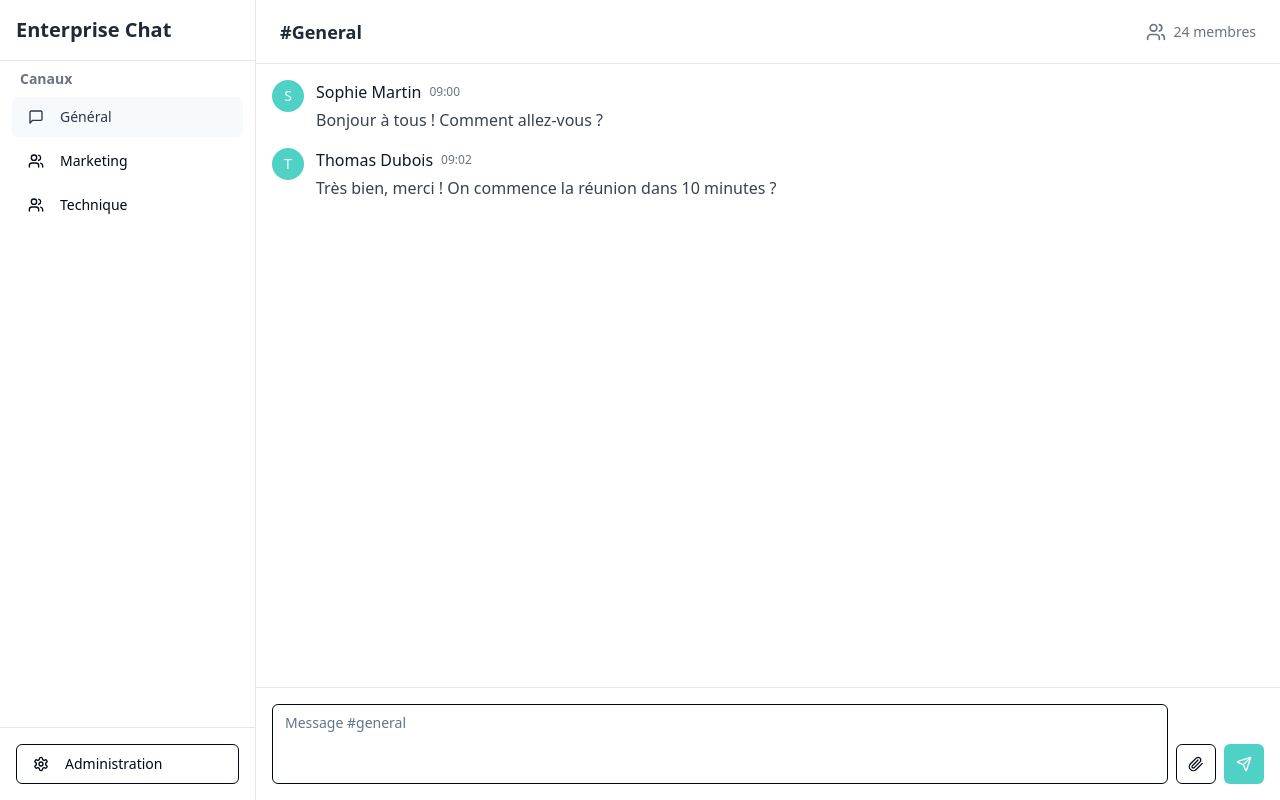
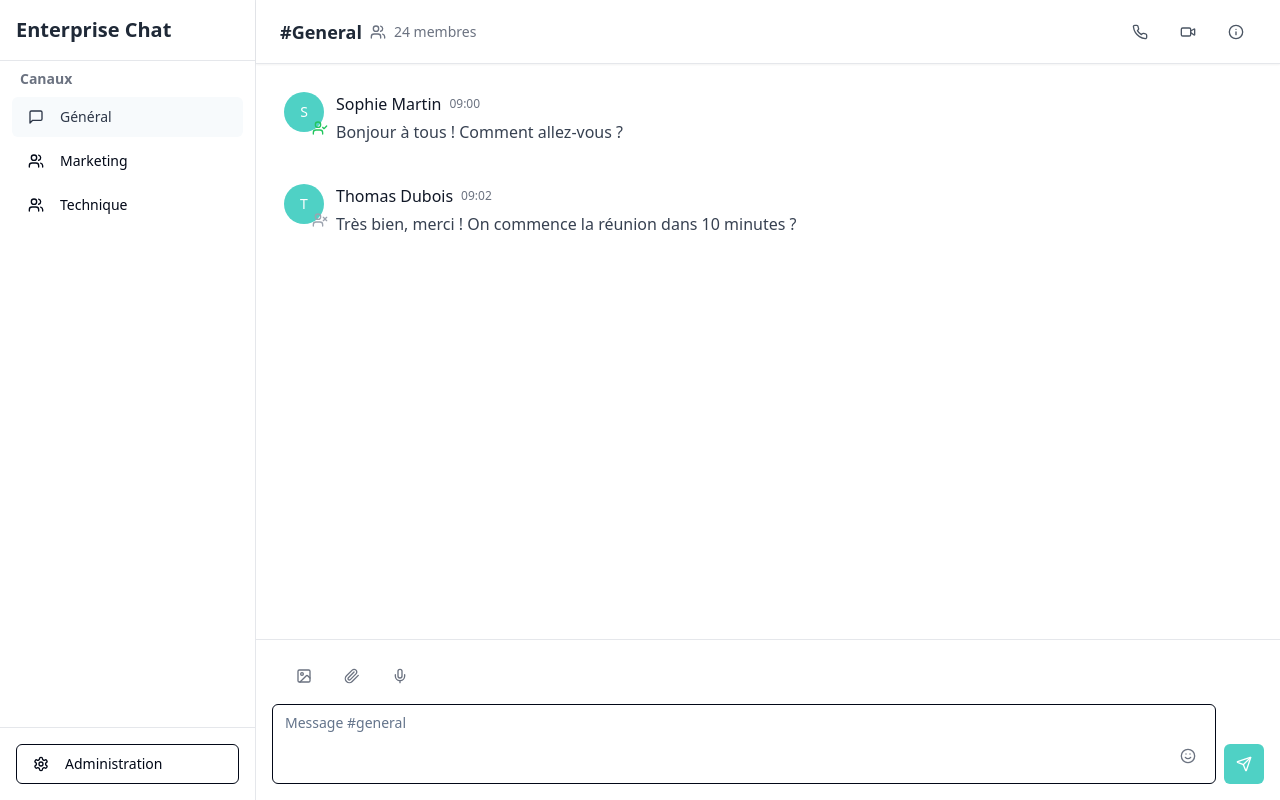
Before and after one commit to Dani1428/teamtalk-chat-email, a React (Vite) app: page / in a window 1280 px wide. Built offline with nearby package versions, Linux system fonts and the light colour scheme.

Commit message:
Enhance chat interface design
Revamp the chat interface to improve user experience by adding features to display online and offline users. Implement additional necessary functionalities to enhance overall usability.
[skip gpt_engineer]

```diff
--- a/src/components/chat/ChatHeader.tsx
+++ b/src/components/chat/ChatHeader.tsx
@@ -1,4 +1,5 @@
-import { Users } from "lucide-react";
+import { Users, Phone, Video, Info } from "lucide-react";
+import { Button } from "@/components/ui/button";
 
 interface ChatHeaderProps {
   channel: string;
@@ -6,15 +7,26 @@ interface ChatHeaderProps {
 
 const ChatHeader = ({ channel }: ChatHeaderProps) => {
   return (
-    <div className="h-16 px-6 border-b border-gray-200 flex items-center justify-between bg-white">
+    <div className="h-16 px-6 border-b border-gray-200 flex items-center justify-between bg-white shadow-sm">
       <div className="flex items-center space-x-2">
         <h2 className="text-lg font-semibold text-gray-800 capitalize">
           #{channel}
         </h2>
+        <div className="flex items-center space-x-2 text-sm text-gray-500">
+          <Users className="w-4 h-4" />
+          <span>24 membres</span>
+        </div>
       </div>
       <div className="flex items-center space-x-2">
-        <Users className="w-5 h-5 text-gray-500" />
-        <span className="text-sm text-gray-500">24 membres</span>
+        <Button variant="ghost" size="icon">
+          <Phone className="w-5 h-5 text-gray-600" />
+        </Button>
+        <Button variant="ghost" size="icon">
+          <Video className="w-5 h-5 text-gray-600" />
+        </Button>
+        <Button variant="ghost" size="icon">
+          <Info className="w-5 h-5 text-gray-600" />
+        </Button>
       </div>
     </div>
   );
--- a/src/components/chat/MessageInput.tsx
+++ b/src/components/chat/MessageInput.tsx
@@ -1,7 +1,7 @@
 import { useState } from "react";
 import { Button } from "@/components/ui/button";
 import { Textarea } from "@/components/ui/textarea";
-import { Paperclip, Send } from "lucide-react";
+import { Paperclip, Send, Smile, Mic, Image } from "lucide-react";
 
 interface MessageInputProps {
   channel: string;
@@ -19,21 +19,43 @@ const MessageInput = ({ channel }: MessageInputProps) => {
   };
 
   return (
-    <form onSubmit={handleSubmit} className="p-4 border-t border-gray-200">
+    <form onSubmit={handleSubmit} className="p-4 border-t border-gray-200 bg-white">
+      <div className="flex flex-col space-y-2">
+        <div className="flex items-center space-x-2 px-3">
+          <Button variant="ghost" size="icon" type="button" className="text-gray-500 hover:text-gray-700">
+            <Image className="w-5 h-5" />
+          </Button>
+          <Button variant="ghost" size="icon" type="button" className="text-gray-500 hover:text-gray-700">
+            <Paperclip className="w-5 h-5" />
+          </Button>
+          <Button variant="ghost" size="icon" type="button" className="text-gray-500 hover:text-gray-700">
+            <Mic className="w-5 h-5" />
+          </Button>
+        </div>
         <div className="flex items-end space-x-2">
-        <div className="flex-1">
+          <div className="flex-1 relative">
             <Textarea
               value={message}
               onChange={(e) => setMessage(e.target.value)}
               placeholder={`Message #${channel}`}
-            className="min-h-[80px] resize-none"
+              className="min-h-[80px] pr-12 resize-none"
+              onKeyDown={(e) => {
+                if (e.key === 'Enter' && !e.shiftKey) {
+                  e.preventDefault();
+                  handleSubmit(e);
+                }
+              }}
             />
+            <Button
+              variant="ghost"
+              size="icon"
+              type="button"
+              className="absolute bottom-2 right-2 text-gray-500 hover:text-gray-700"
+            >
+              <Smile className="w-5 h-5" />
+            </Button>
           </div>
-        <div className="flex space-x-2">
-          <Button variant="outline" size="icon" type="button">
-            <Paperclip className="w-4 h-4" />
-          </Button>
-          <Button type="submit" size="icon">
+          <Button type="submit" size="icon" className="bg-primary hover:bg-primary/90">
             <Send className="w-4 h-4" />
           </Button>
         </div>
--- a/src/components/chat/MessageList.tsx
+++ b/src/components/chat/MessageList.tsx
@@ -1,26 +1,47 @@
 import { ScrollArea } from "@/components/ui/scroll-area";
 import { Avatar } from "@/components/ui/avatar";
+import { UserCheck, UserX } from "lucide-react";
+import type { User } from "@/types/user";
 
 interface MessageListProps {
   channel: string;
 }
 
 const MessageList = ({ channel }: MessageListProps) => {
-  // Exemple de messages (à remplacer par des données réelles)
+  // Exemple de messages avec des utilisateurs et leurs statuts
   const messages = [
     {
       id: 1,
-      user: "Sophie Martin",
+      user: {
+        id: "1",
+        name: "Sophie Martin",
+        status: "online",
+      } as User,
       content: "Bonjour à tous ! Comment allez-vous ?",
       timestamp: "09:00",
     },
     {
       id: 2,
-      user: "Thomas Dubois",
+      user: {
+        id: "2",
+        name: "Thomas Dubois",
+        status: "offline",
+      } as User,
       content: "Très bien, merci ! On commence la réunion dans 10 minutes ?",
       timestamp: "09:02",
     },
   ];
+
+  const getStatusIcon = (status: string) => {
+    switch (status) {
+      case "online":
+        return <UserCheck className="w-4 h-4 text-green-500" />;
+      case "offline":
+        return <UserX className="w-4 h-4 text-gray-400" />;
+      default:
+        return null;
+    }
+  };
 
   return (
     <ScrollArea className="flex-1 p-4">
@@ -28,16 +49,21 @@ const MessageList = ({ channel }: MessageListProps) => {
         {messages.map((message) => (
           <div
             key={message.id}
-            className="flex items-start space-x-3 message-appear"
+            className="flex items-start space-x-3 message-appear hover:bg-gray-50 p-3 rounded-lg transition-colors"
           >
-            <Avatar className="w-8 h-8">
-              <div className="w-full h-full bg-primary text-white flex items-center justify-center text-sm font-medium">
-                {message.user.charAt(0)}
+            <div className="relative">
+              <Avatar className="w-10 h-10">
+                <div className="w-full h-full bg-primary text-white flex items-center justify-center text-sm font-medium">
+                  {message.user.name.charAt(0)}
+                </div>
+              </Avatar>
+              <div className="absolute -bottom-1 -right-1">
+                {getStatusIcon(message.user.status)}
               </div>
-            </Avatar>
-            <div>
+            </div>
+            <div className="flex-1">
               <div className="flex items-center space-x-2">
-                <span className="font-medium text-gray-900">{message.user}</span>
+                <span className="font-medium text-gray-900">{message.user.name}</span>
                 <span className="text-xs text-gray-500">{message.timestamp}</span>
               </div>
               <p className="text-gray-700 mt-1">{message.content}</p>
--- /dev/null
+++ b/src/types/user.ts
@@ -0,0 +1,8 @@
+export type UserStatus = 'online' | 'offline' | 'away';
+
+export interface User {
+  id: string;
+  name: string;
+  status: UserStatus;
+  avatar?: string;
+}
```
Lines whose indentation alone changed are shown as unchanged.
